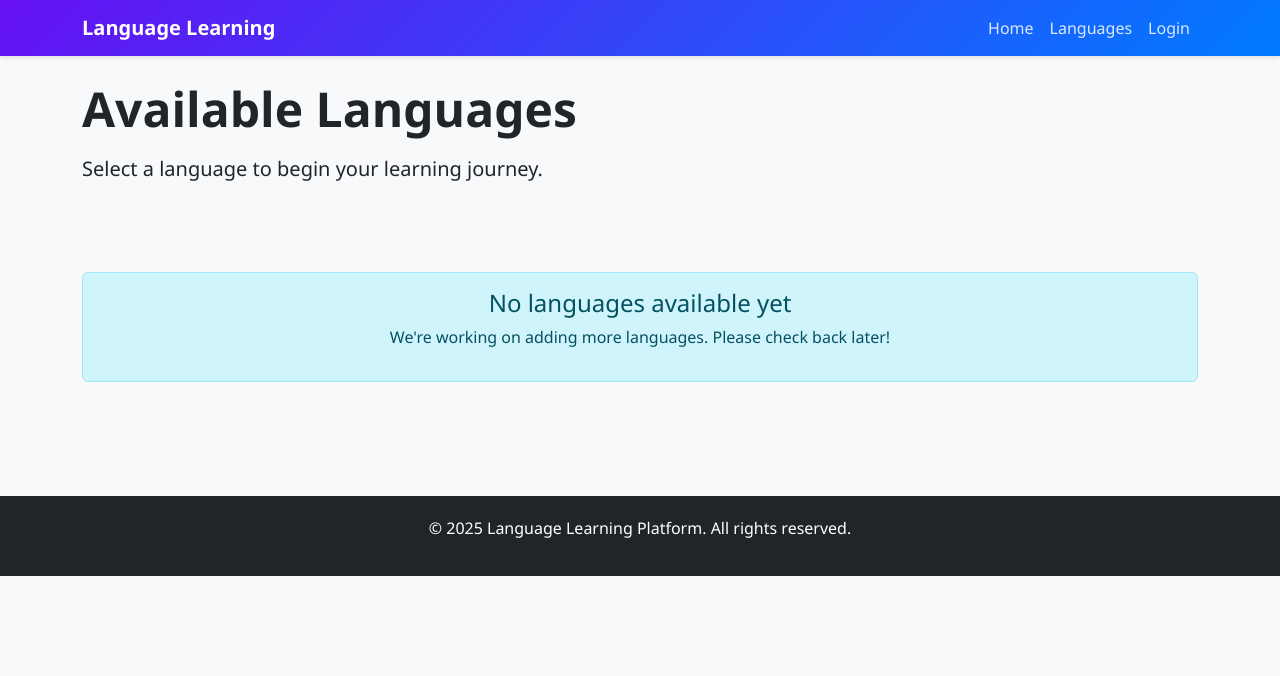
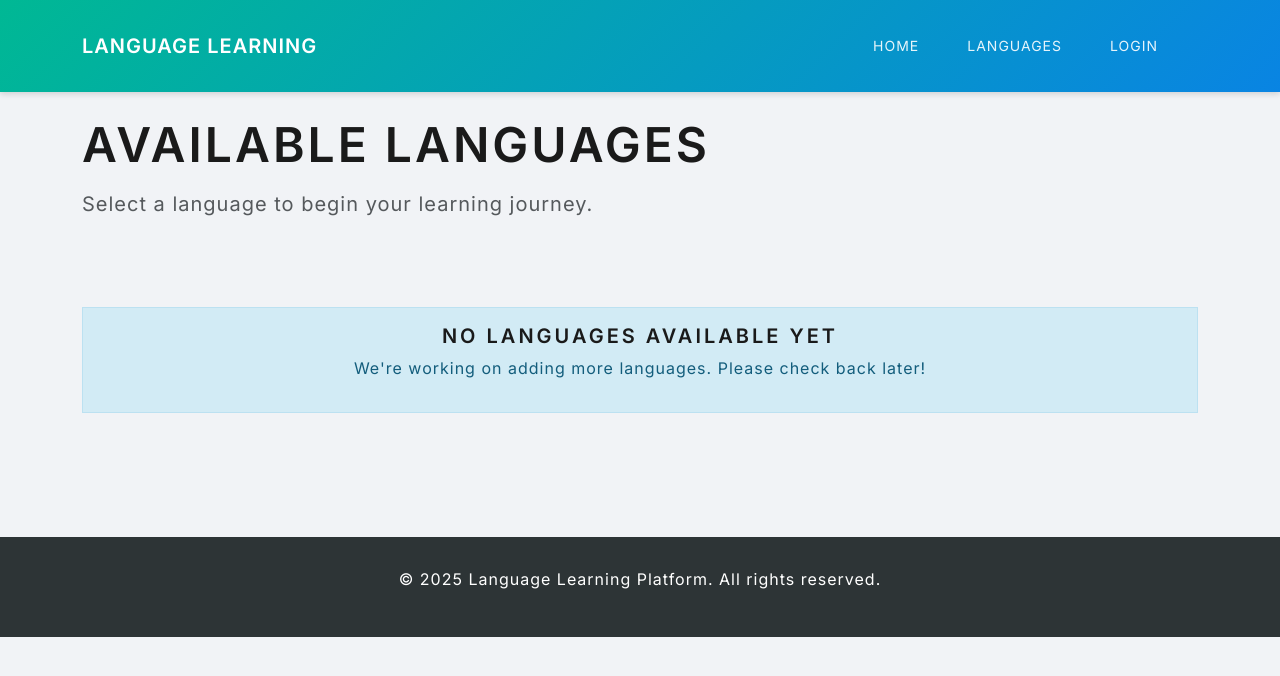
Before and after one commit to MUGGITE-SAIBHARGAV/Lang_Learning, a Django app: template courses/templates/courses/language_list.html in a window 1280 px wide. Shown: the top 676 px of the page. Run offline with Django 3.2, Linux system fonts and the light colour scheme; the template is opened without the code that fills it, so the values that code supplies are empty; some libraries are stand-ins or nearby versions.

Commit message:
interface

```diff
--- a/courses/templates/base.html
+++ b/courses/templates/base.html
@@ -4,48 +4,70 @@
     <meta charset="UTF-8">
     <meta name="viewport" content="width=device-width, initial-scale=1.0">
     <title>{% block title %}Language Learning Platform{% endblock %}</title>
-    <link href="https://cdn.jsdelivr.net/npm/bootstrap@5.3.0-alpha1/dist/css/bootstrap.min.css" rel="stylesheet">
-    <link href="https://cdn.jsdelivr.net/npm/bootstrap@5.3.0/dist/css/bootstrap.min.css" rel="stylesheet">
+
+    <!-- Modern Bootstrap Theme -->
+    <link href="https://cdn.jsdelivr.net/npm/bootswatch@5.3.2/dist/lux/bootstrap.min.css" rel="stylesheet">
+
+    <!-- Google Font -->
+    <link href="https://fonts.googleapis.com/css2?family=Inter:wght@400;600&display=swap" rel="stylesheet">
+
+    <!-- jQuery -->
     <script src="https://code.jquery.com/jquery-3.6.0.min.js"></script>
+
     <style>
         body {
-            background-color: #f8f9fa;
-            font-family: 'Segoe UI', Tahoma, Geneva, Verdana, sans-serif;
+            background-color: #f1f3f6;
+            font-family: 'Inter', sans-serif;
         }
+
         .navbar {
-            background: linear-gradient(135deg, #6610f2 0%, #007bff 100%);
-            box-shadow: 0 2px 4px rgba(0, 0, 0, 0.1);
+            background: linear-gradient(135deg, #00b894 0%, #0984e3 100%);
+            box-shadow: 0 2px 6px rgba(0, 0, 0, 0.15);
         }
+
         .navbar-brand {
-            font-weight: bold;
+            font-weight: 600;
             color: white !important;
         }
+
         .navbar-nav .nav-link {
-            color: rgba(255, 255, 255, 0.85) !important;
+            color: rgba(255, 255, 255, 0.9) !important;
+            font-weight: 500;
         }
+
         .navbar-nav .nav-link:hover {
-            color: white !important;
+            color: #ffffff !important;
         }
+
         .card {
             border: none;
-            border-radius: 10px;
-            box-shadow: 0 4px 8px rgba(0, 0, 0, 0.05);
+            border-radius: 16px;
+            box-shadow: 0 10px 25px rgba(0, 0, 0, 0.08);
             transition: transform 0.3s ease;
         }
+
         .card:hover {
-            transform: translateY(-5px);
+            transform: translateY(-6px);
         }
+
         .btn-primary {
-            background: linear-gradient(135deg, #6610f2 0%, #007bff 100%);
+            background: linear-gradient(135deg, #00b894 0%, #0984e3 100%);
             border: none;
+            font-weight: 500;
         }
+
+        .btn-primary:hover {
+            background: linear-gradient(135deg, #00a878 0%, #076bcf 100%);
+        }
+
         .footer {
-            margin-top: 50px;
-            padding: 20px 0;
-            background-color: #212529;
+            margin-top: 60px;
+            padding: 30px 0;
+            background-color: #2d3436;
             color: white;
         }
     </style>
+
     {% block extra_css %}{% endblock %}
 </head>
 
--- a/language/settings.py
+++ b/language/settings.py
@@ -60,6 +60,8 @@ MIDDLEWARE = [
 ]
 
 ROOT_URLCONF = 'language.urls'
+  # or wherever you want to redirect after login
+
 
 TEMPLATES = [
     {
```
Also changed, not shown: db.sqlite3.
